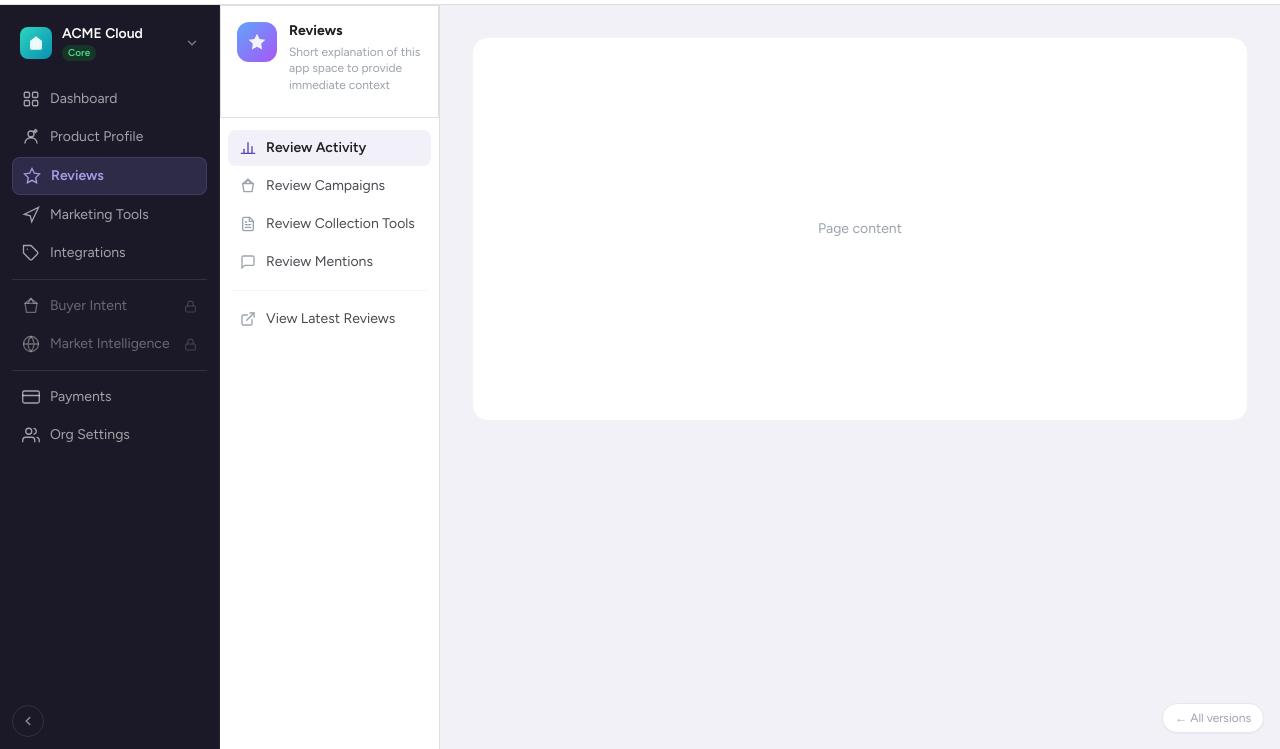
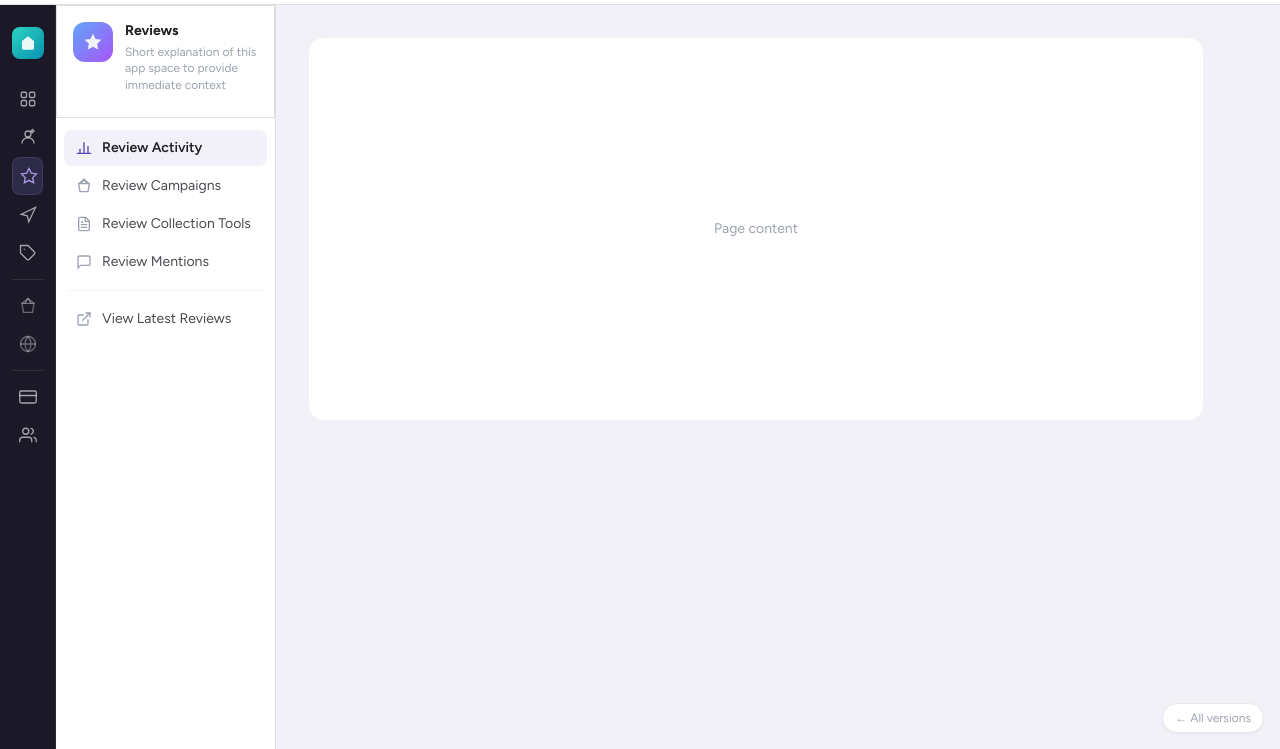
Before and after one commit to abedell-g2/g2-nav-explorations, a plain HTML site: page nav-v3.html in a window 1280 px wide. Shown: the part 51-800 px from the top of the page. Drawn offline with nearby package versions, Linux system fonts and the light colour scheme.

Commit message:
V3: collapse main nav to icon-only, hover to expand

```diff
--- a/nav-v3.html
+++ b/nav-v3.html
@@ -9,6 +9,57 @@
   <style>
     * { font-family: 'Figtree', sans-serif; }
     body { margin: 0; }
+
+    /* Main nav: collapsed by default, expands on hover */
+    #main-nav {
+      width: 56px;
+      overflow-x: hidden;
+      overflow-y: auto;
+      transition: width 0.3s cubic-bezier(0.4, 0, 0.2, 1);
+    }
+    #main-nav:hover {
+      width: 220px;
+    }
+
+    /* Labels are hidden when collapsed */
+    .nav-label {
+      opacity: 0;
+      white-space: nowrap;
+      pointer-events: none;
+      transition: opacity 0.1s ease 0s;
+    }
+    #main-nav:hover .nav-label {
+      opacity: 1;
+      pointer-events: auto;
+      transition: opacity 0.18s ease 0.12s;
+    }
+
+    /* Center icons in 56px collapsed state:
+       container px-3 = 12px + item padding-left = total offset.
+       For 18px icon centered in 56px: icon start = 28-9 = 19px → item padding = 19-12 = 7px */
+    #main-nav .nav-item {
+      padding-left: 7px;
+      padding-right: 7px;
+      transition: padding-left 0.3s cubic-bezier(0.4, 0, 0.2, 1),
+                  padding-right 0.3s cubic-bezier(0.4, 0, 0.2, 1);
+    }
+    #main-nav:hover .nav-item {
+      padding-left: 10px;
+      padding-right: 10px;
+    }
+
+    /* Center 32px product switcher icon in 56px nav:
+       container px-3 = 12px → button padding-left 0 → icon starts at 12px, center at 28px */
+    #main-nav .switcher-btn {
+      padding-left: 0;
+      padding-right: 0;
+      transition: padding-left 0.3s cubic-bezier(0.4, 0, 0.2, 1),
+                  padding-right 0.3s cubic-bezier(0.4, 0, 0.2, 1);
+    }
+    #main-nav:hover .switcher-btn {
+      padding-left: 8px;
+      padding-right: 8px;
+    }
   </style>
 </head>
 <body class="h-screen flex flex-col overflow-hidden bg-[#f2f1f8]">
@@ -30,7 +81,6 @@
     <div class="flex-1 flex justify-center px-8">
       <div class="relative w-full max-w-xl">
         <div class="absolute inset-y-0 left-3 flex items-center pointer-events-none gap-1.5">
-          <!-- AI sparkle prefix -->
           <svg width="16" height="16" viewBox="0 0 24 24" fill="none">
             <path d="M12 3L13.2 10.8L21 12L13.2 13.2L12 21L10.8 13.2L3 12L10.8 10.8Z" fill="#ff492c"/>
             <path d="M19 5L19.6 8L22 8.6L19.6 9.2L19 12L18.4 9.2L16 8.6L18.4 8Z" fill="#ff492c" opacity="0.6"/>
@@ -44,7 +94,6 @@
 
     <!-- Right utility area -->
     <div class="flex items-center gap-3 flex-shrink-0">
-      <!-- Help -->
       <button class="w-8 h-8 rounded-full flex items-center justify-center hover:bg-gray-100 transition-colors text-gray-500">
         <svg width="17" height="17" viewBox="0 0 24 24" fill="none" stroke="currentColor" stroke-width="2" stroke-linecap="round">
           <circle cx="12" cy="12" r="10"/>
@@ -52,7 +101,6 @@
           <circle cx="12" cy="17" r="0.5" fill="currentColor"/>
         </svg>
       </button>
-      <!-- Notifications + badge -->
       <button class="relative w-8 h-8 rounded-full flex items-center justify-center hover:bg-gray-100 transition-colors text-gray-500">
         <svg width="17" height="17" viewBox="0 0 24 24" fill="none" stroke="currentColor" stroke-width="2" stroke-linecap="round">
           <path d="M18 8A6 6 0 006 8c0 7-3 9-3 9h18s-3-2-3-9"/>
@@ -62,9 +110,7 @@
           <span class="text-white text-[9px] font-bold leading-none">1</span>
         </span>
       </button>
-      <!-- Divider -->
       <div class="w-px h-6 bg-[#dfdfe2]"></div>
-      <!-- Account -->
       <button class="flex items-center gap-2 hover:opacity-80 transition-opacity">
         <div class="w-8 h-8 rounded-full bg-[#1b1927] flex items-center justify-center flex-shrink-0">
           <span class="text-white text-xs font-bold">JA</span>
@@ -80,25 +126,24 @@
   <!-- Body: main nav + sub nav + content -->
   <div class="flex flex-1 overflow-hidden">
 
-    <!-- ───── Main nav (dark) ───── -->
-    <nav class="flex flex-col flex-shrink-0 overflow-y-auto"
-      style="width: 220px; background: #1b1927; border-right: 1px solid rgba(255,255,255,0.06);">
+    <!-- ───── Main nav (dark, collapses to icons) ───── -->
+    <nav id="main-nav" class="flex flex-col flex-shrink-0"
+      style="background: #1b1927; border-right: 1px solid rgba(255,255,255,0.06);">
 
       <!-- Product switcher -->
       <div class="px-3 pt-3 pb-1">
-        <button class="w-full flex items-center gap-2.5 px-2 py-2 rounded-lg hover:bg-white/8 transition-colors group">
-          <!-- Company avatar -->
+        <button class="switcher-btn w-full flex items-center gap-2.5 py-2 rounded-lg hover:bg-white/8 transition-colors group">
           <div class="w-8 h-8 rounded-lg flex items-center justify-center flex-shrink-0 bg-gradient-to-br from-teal-400 to-cyan-600">
             <svg width="16" height="16" viewBox="0 0 24 24" fill="none">
               <path d="M3 9l9-7 9 7v11a2 2 0 01-2 2H5a2 2 0 01-2-2z" fill="white" fill-opacity="0.9"/>
               <polyline points="9 22 9 12 15 12 15 22" stroke="rgba(255,255,255,0.6)" stroke-width="1.5" fill="none"/>
             </svg>
           </div>
-          <div class="flex flex-col items-start min-w-0 flex-1">
+          <div class="flex flex-col items-start min-w-0 flex-1 nav-label">
             <span class="text-sm font-semibold text-white truncate leading-tight">ACME Cloud</span>
             <span class="text-[10px] font-semibold text-green-400 leading-tight mt-0.5 bg-green-900/50 px-1.5 py-0.5 rounded-full">Core</span>
           </div>
-          <svg width="14" height="14" viewBox="0 0 24 24" fill="none" stroke="rgba(255,255,255,0.4)" stroke-width="2.5" stroke-linecap="round" class="flex-shrink-0">
+          <svg width="14" height="14" viewBox="0 0 24 24" fill="none" stroke="rgba(255,255,255,0.4)" stroke-width="2.5" stroke-linecap="round" class="flex-shrink-0 nav-label">
             <polyline points="6 9 12 15 18 9"/>
           </svg>
         </button>
@@ -108,77 +153,77 @@
       <div class="flex flex-col gap-0.5 px-3 py-2 flex-1">
 
         <!-- Dashboard -->
-        <a href="#" class="flex items-center gap-2.5 px-2.5 py-2 rounded-lg text-sm text-white/60 hover:text-white hover:bg-white/8 group transition-colors">
-          <svg width="18" height="18" viewBox="0 0 24 24" fill="none" stroke="currentColor" stroke-width="1.75" stroke-linecap="round">
+        <a href="#" class="nav-item flex items-center gap-2.5 py-2 rounded-lg text-sm text-white/60 hover:text-white hover:bg-white/8 transition-colors">
+          <svg width="18" height="18" viewBox="0 0 24 24" fill="none" stroke="currentColor" stroke-width="1.75" stroke-linecap="round" class="flex-shrink-0">
             <rect x="3" y="3" width="7" height="7" rx="1.5"/>
             <rect x="14" y="3" width="7" height="7" rx="1.5"/>
             <rect x="3" y="14" width="7" height="7" rx="1.5"/>
             <rect x="14" y="14" width="7" height="7" rx="1.5"/>
           </svg>
-          Dashboard
+          <span class="nav-label">Dashboard</span>
         </a>
 
         <!-- Product Profile -->
-        <a href="#" class="flex items-center gap-2.5 px-2.5 py-2 rounded-lg text-sm text-white/60 hover:text-white hover:bg-white/8 group transition-colors">
-          <svg width="18" height="18" viewBox="0 0 24 24" fill="none" stroke="currentColor" stroke-width="1.75" stroke-linecap="round">
+        <a href="#" class="nav-item flex items-center gap-2.5 py-2 rounded-lg text-sm text-white/60 hover:text-white hover:bg-white/8 transition-colors">
+          <svg width="18" height="18" viewBox="0 0 24 24" fill="none" stroke="currentColor" stroke-width="1.75" stroke-linecap="round" class="flex-shrink-0">
             <circle cx="12" cy="8" r="4"/>
             <path d="M4 20c0-4 3.6-7 8-7s8 3 8 7"/>
             <path d="M18 2l-2 2 2 2 2-2-2-2z"/>
           </svg>
-          Product Profile
+          <span class="nav-label">Product Profile</span>
         </a>
 
-        <!-- Reviews — active/selected -->
-        <a href="#" class="flex items-center gap-2.5 px-2.5 py-2 rounded-lg text-sm font-semibold bg-[#2e2b48] text-[#a89de8] transition-colors"
+        <!-- Reviews — active -->
+        <a href="#" class="nav-item flex items-center gap-2.5 py-2 rounded-lg text-sm font-semibold bg-[#2e2b48] text-[#a89de8] transition-colors"
           style="border: 1px solid rgba(168,157,232,0.15);">
-          <svg width="18" height="18" viewBox="0 0 24 24" fill="none" stroke="currentColor" stroke-width="1.75" stroke-linecap="round">
+          <svg width="18" height="18" viewBox="0 0 24 24" fill="none" stroke="currentColor" stroke-width="1.75" stroke-linecap="round" class="flex-shrink-0">
             <polygon points="12 2 15.09 8.26 22 9.27 17 14.14 18.18 21.02 12 17.77 5.82 21.02 7 14.14 2 9.27 8.91 8.26 12 2"/>
           </svg>
-          Reviews
+          <span class="nav-label">Reviews</span>
         </a>
 
         <!-- Marketing Tools -->
-        <a href="#" class="flex items-center gap-2.5 px-2.5 py-2 rounded-lg text-sm text-white/60 hover:text-white hover:bg-white/8 group transition-colors">
-          <svg width="18" height="18" viewBox="0 0 24 24" fill="none" stroke="currentColor" stroke-width="1.75" stroke-linecap="round">
+        <a href="#" class="nav-item flex items-center gap-2.5 py-2 rounded-lg text-sm text-white/60 hover:text-white hover:bg-white/8 transition-colors">
+          <svg width="18" height="18" viewBox="0 0 24 24" fill="none" stroke="currentColor" stroke-width="1.75" stroke-linecap="round" class="flex-shrink-0">
             <path d="M3 11l19-9-9 19-2-8-8-2z"/>
           </svg>
-          Marketing Tools
+          <span class="nav-label">Marketing Tools</span>
         </a>
 
         <!-- Integrations -->
-        <a href="#" class="flex items-center gap-2.5 px-2.5 py-2 rounded-lg text-sm text-white/60 hover:text-white hover:bg-white/8 group transition-colors">
-          <svg width="18" height="18" viewBox="0 0 24 24" fill="none" stroke="currentColor" stroke-width="1.75" stroke-linecap="round">
+        <a href="#" class="nav-item flex items-center gap-2.5 py-2 rounded-lg text-sm text-white/60 hover:text-white hover:bg-white/8 transition-colors">
+          <svg width="18" height="18" viewBox="0 0 24 24" fill="none" stroke="currentColor" stroke-width="1.75" stroke-linecap="round" class="flex-shrink-0">
             <path d="M20.59 13.41l-7.17 7.17a2 2 0 01-2.83 0L2 12V2h10l8.59 8.59a2 2 0 010 2.82z"/>
             <line x1="7" y1="7" x2="7.01" y2="7"/>
           </svg>
-          Integrations
+          <span class="nav-label">Integrations</span>
         </a>
 
         <!-- Divider -->
         <div class="h-px bg-white/10 my-1.5"></div>
 
         <!-- Buyer Intent — locked -->
-        <a href="#" class="flex items-center gap-2.5 px-2.5 py-2 rounded-lg text-sm text-white/35 hover:text-white/50 hover:bg-white/5 group transition-colors">
-          <svg width="18" height="18" viewBox="0 0 24 24" fill="none" stroke="currentColor" stroke-width="1.75" stroke-linecap="round">
+        <a href="#" class="nav-item flex items-center gap-2.5 py-2 rounded-lg text-sm text-white/35 hover:text-white/50 hover:bg-white/5 transition-colors">
+          <svg width="18" height="18" viewBox="0 0 24 24" fill="none" stroke="currentColor" stroke-width="1.75" stroke-linecap="round" class="flex-shrink-0">
             <path d="M12 2L4 8.5l2 12h12l2-12z"/>
             <path d="M4 8.5h16"/>
             <path d="M8 8.5L12 2l4 6.5"/>
           </svg>
-          <span class="flex-1">Buyer Intent</span>
-          <svg width="13" height="13" viewBox="0 0 24 24" fill="none" stroke="currentColor" stroke-width="2" stroke-linecap="round" class="opacity-50">
+          <span class="flex-1 nav-label">Buyer Intent</span>
+          <svg width="13" height="13" viewBox="0 0 24 24" fill="none" stroke="currentColor" stroke-width="2" stroke-linecap="round" class="opacity-50 nav-label flex-shrink-0">
             <rect x="3" y="11" width="18" height="11" rx="2" ry="2"/>
             <path d="M7 11V7a5 5 0 0110 0v4"/>
           </svg>
         </a>
 
         <!-- Market Intelligence — locked -->
-        <a href="#" class="flex items-center gap-2.5 px-2.5 py-2 rounded-lg text-sm text-white/35 hover:text-white/50 hover:bg-white/5 group transition-colors">
-          <svg width="18" height="18" viewBox="0 0 24 24" fill="none" stroke="currentColor" stroke-width="1.75" stroke-linecap="round">
+        <a href="#" class="nav-item flex items-center gap-2.5 py-2 rounded-lg text-sm text-white/35 hover:text-white/50 hover:bg-white/5 transition-colors">
+          <svg width="18" height="18" viewBox="0 0 24 24" fill="none" stroke="currentColor" stroke-width="1.75" stroke-linecap="round" class="flex-shrink-0">
             <circle cx="12" cy="12" r="10"/>
             <path d="M2 12h20M12 2a15.3 15.3 0 014 10 15.3 15.3 0 01-4 10 15.3 15.3 0 01-4-10 15.3 15.3 0 014-10z"/>
           </svg>
-          <span class="flex-1">Market Intelligence</span>
-          <svg width="13" height="13" viewBox="0 0 24 24" fill="none" stroke="currentColor" stroke-width="2" stroke-linecap="round" class="opacity-50">
+          <span class="flex-1 nav-label">Market Intelligence</span>
+          <svg width="13" height="13" viewBox="0 0 24 24" fill="none" stroke="currentColor" stroke-width="2" stroke-linecap="round" class="opacity-50 nav-label flex-shrink-0">
             <rect x="3" y="11" width="18" height="11" rx="2" ry="2"/>
             <path d="M7 11V7a5 5 0 0110 0v4"/>
           </svg>
@@ -188,34 +233,25 @@
         <div class="h-px bg-white/10 my-1.5"></div>
 
         <!-- Payments -->
-        <a href="#" class="flex items-center gap-2.5 px-2.5 py-2 rounded-lg text-sm text-white/60 hover:text-white hover:bg-white/8 group transition-colors">
-          <svg width="18" height="18" viewBox="0 0 24 24" fill="none" stroke="currentColor" stroke-width="1.75" stroke-linecap="round">
+        <a href="#" class="nav-item flex items-center gap-2.5 py-2 rounded-lg text-sm text-white/60 hover:text-white hover:bg-white/8 transition-colors">
+          <svg width="18" height="18" viewBox="0 0 24 24" fill="none" stroke="currentColor" stroke-width="1.75" stroke-linecap="round" class="flex-shrink-0">
             <rect x="1" y="4" width="22" height="16" rx="2" ry="2"/>
             <line x1="1" y1="10" x2="23" y2="10"/>
           </svg>
-          Payments
+          <span class="nav-label">Payments</span>
         </a>
 
         <!-- Org Settings -->
-        <a href="#" class="flex items-center gap-2.5 px-2.5 py-2 rounded-lg text-sm text-white/60 hover:text-white hover:bg-white/8 group transition-colors">
-          <svg width="18" height="18" viewBox="0 0 24 24" fill="none" stroke="currentColor" stroke-width="1.75" stroke-linecap="round">
+        <a href="#" class="nav-item flex items-center gap-2.5 py-2 rounded-lg text-sm text-white/60 hover:text-white hover:bg-white/8 transition-colors">
+          <svg width="18" height="18" viewBox="0 0 24 24" fill="none" stroke="currentColor" stroke-width="1.75" stroke-linecap="round" class="flex-shrink-0">
             <path d="M17 21v-2a4 4 0 00-4-4H5a4 4 0 00-4 4v2"/>
             <circle cx="9" cy="7" r="4"/>
             <path d="M23 21v-2a4 4 0 00-3-3.87"/>
             <path d="M16 3.13a4 4 0 010 7.75"/>
           </svg>
-          Org Settings
+          <span class="nav-label">Org Settings</span>
         </a>
 
-      </div>
-
-      <!-- Collapse button -->
-      <div class="flex-shrink-0 px-3 pb-3 pt-1">
-        <button class="w-8 h-8 rounded-full bg-white/8 hover:bg-white/12 flex items-center justify-center transition-colors border border-white/10">
-          <svg width="14" height="14" viewBox="0 0 24 24" fill="none" stroke="rgba(255,255,255,0.5)" stroke-width="2.5" stroke-linecap="round">
-            <path d="M15 18l-6-6 6-6"/>
-          </svg>
-        </button>
       </div>
 
     </nav>
@@ -227,7 +263,6 @@
       <!-- Section header -->
       <div class="px-4 py-4 border-b border-[#dfdfe2]" style="border-width: 0.5px;">
         <div class="flex items-start gap-3 mb-2">
-          <!-- Reviews colorful icon -->
           <div class="w-10 h-10 rounded-xl flex items-center justify-center flex-shrink-0 bg-gradient-to-br from-blue-400 to-purple-500">
             <svg width="20" height="20" viewBox="0 0 24 24" fill="none">
               <polygon points="12 2 15.09 8.26 22 9.27 17 14.14 18.18 21.02 12 17.77 5.82 21.02 7 14.14 2 9.27 8.91 8.26 12 2" fill="white" fill-opacity="0.9"/>
@@ -286,7 +321,7 @@
         <!-- Divider -->
         <div class="h-px bg-gray-100 my-2 mx-1"></div>
 
-        <!-- View Latest Reviews — external link -->
+        <!-- View Latest Reviews -->
         <a href="#" class="flex items-center gap-2.5 px-3 py-2 rounded-lg text-sm text-[#4b4a52] hover:bg-gray-50 hover:text-[#201f23] transition-colors">
           <svg width="16" height="16" viewBox="0 0 24 24" fill="none" stroke="#9ca3af" stroke-width="2" stroke-linecap="round">
             <path d="M18 13v6a2 2 0 01-2 2H5a2 2 0 01-2-2V8a2 2 0 012-2h6"/>
```
